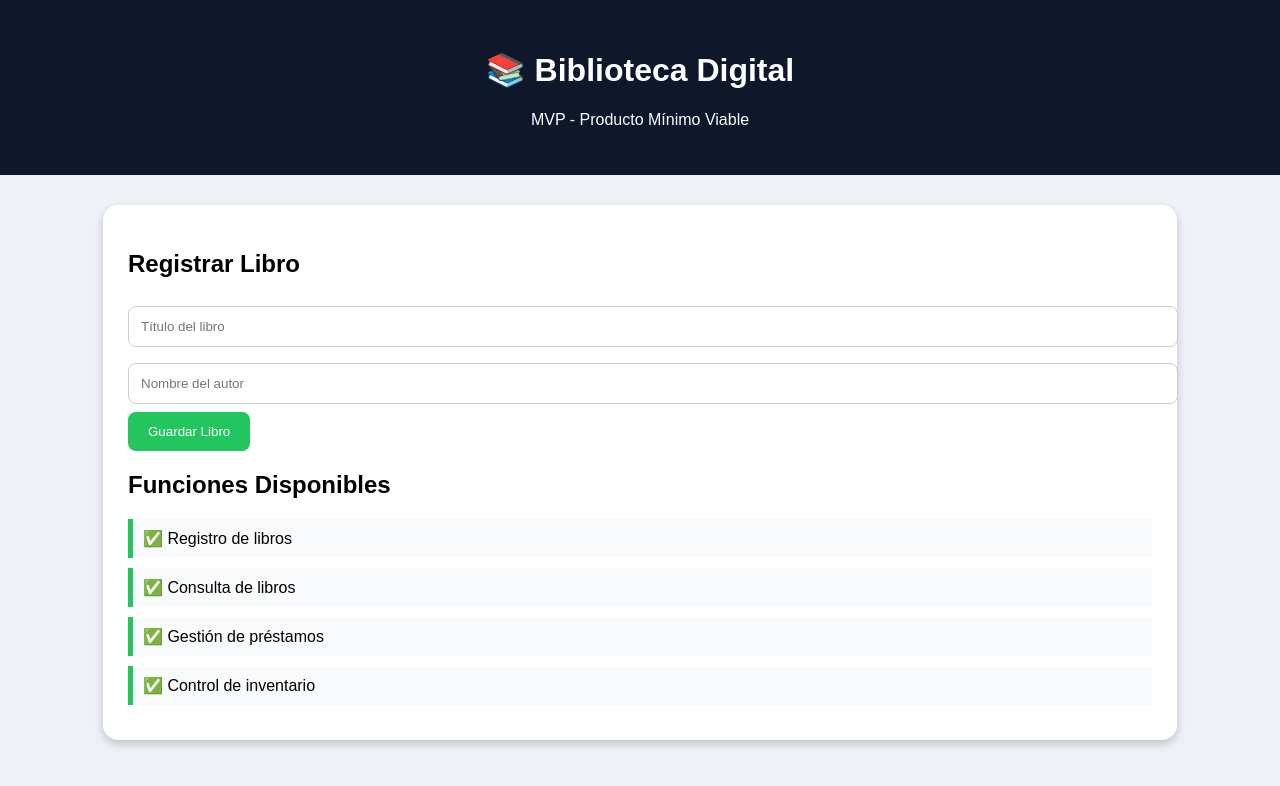
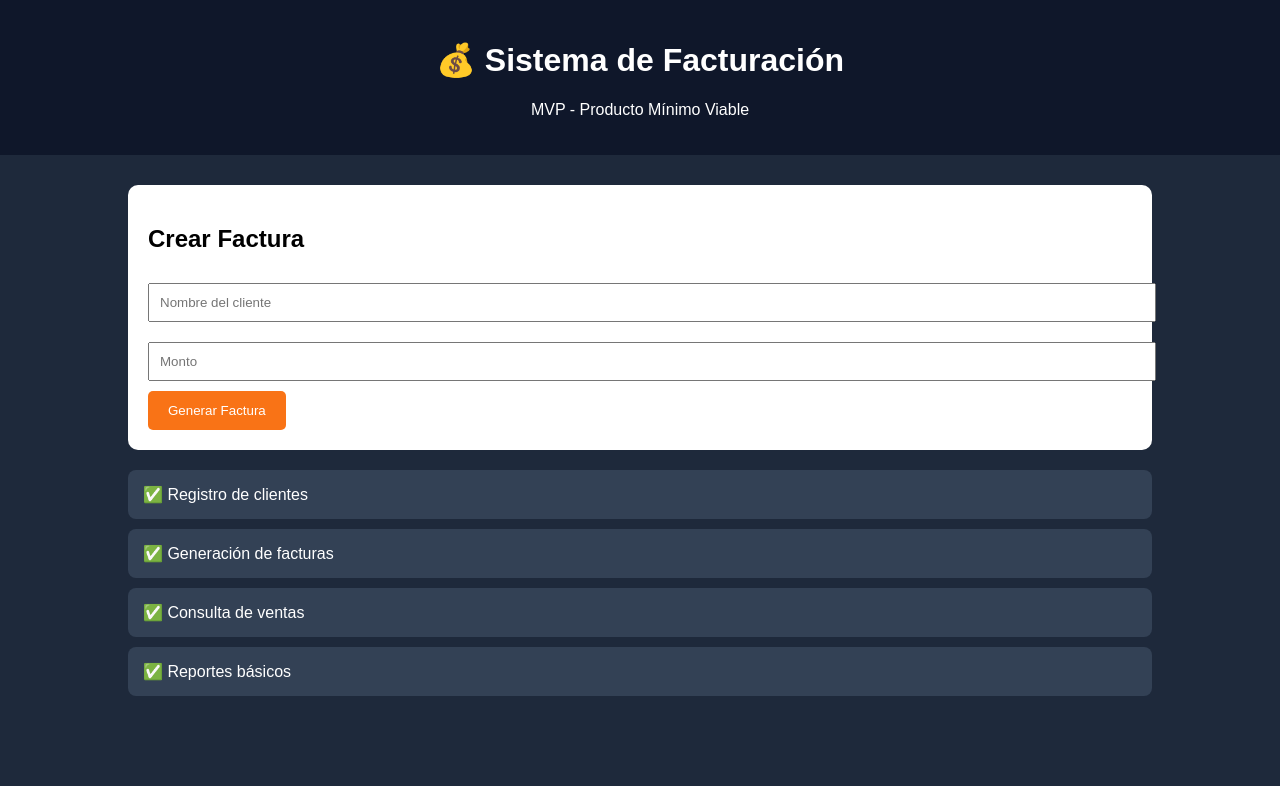
Before and after one commit to nelfideLeon/mvp-sistema-facturacion, a plain HTML site: page index.html in a window 1280 px wide. Drawn offline with Linux system fonts and the light colour scheme.

Commit message:
Update index.html

```diff
--- a/index.html
+++ b/index.html
@@ -3,86 +3,87 @@
 <head>
 <meta charset="UTF-8">
 <meta name="viewport" content="width=device-width, initial-scale=1.0">
-<title>Biblioteca Digital</title>
+<title>Sistema de Facturación</title>
 
 <style>
 body{
     font-family: Arial, sans-serif;
+    background:#1e293b;
     margin:0;
-    background:#eef2f7;
+    color:white;
 }
 
-.header{
+header{
     background:#0f172a;
-    color:white;
+    padding:20px;
     text-align:center;
-    padding:30px;
+}
+
+.container{
+    width:80%;
+    margin:30px auto;
 }
 
 .card{
-    width:80%;
-    margin:30px auto;
     background:white;
-    padding:25px;
-    border-radius:15px;
-    box-shadow:0 4px 10px rgba(0,0,0,.2);
+    color:black;
+    padding:20px;
+    border-radius:10px;
 }
 
 input{
     width:100%;
-    padding:12px;
-    margin:8px 0;
-    border:1px solid #ccc;
-    border-radius:8px;
+    padding:10px;
+    margin:10px 0;
 }
 
 button{
-    background:#22c55e;
+    background:#f97316;
     color:white;
     border:none;
     padding:12px 20px;
-    border-radius:8px;
+    cursor:pointer;
+    border-radius:5px;
 }
 
-button:hover{
-    background:#16a34a;
+.features{
+    margin-top:20px;
 }
 
-.feature{
-    background:#f8fafc;
+.features div{
+    background:#334155;
+    padding:15px;
     margin:10px 0;
-    padding:10px;
-    border-left:5px solid #22c55e;
+    border-radius:8px;
 }
 </style>
 </head>
 
 <body>
 
-<div class="header">
-    <h1>📚 Biblioteca Digital</h1>
+<header>
+    <h1>💰 Sistema de Facturación</h1>
     <p>MVP - Producto Mínimo Viable</p>
+</header>
+
+<div class="container">
+
+<div class="card">
+    <h2>Crear Factura</h2>
+
+    <input type="text" placeholder="Nombre del cliente">
+
+    <input type="number" placeholder="Monto">
+
+    <button>Generar Factura</button>
 </div>
 
-<div class="card">
-
-    <h2>Registrar Libro</h2>
-
-    <input type="text" placeholder="Título del libro">
-
-    <input type="text" placeholder="Nombre del autor">
-
-    <button>Guardar Libro</button>
-
-    <h2>Funciones Disponibles</h2>
-
-    <div class="feature">✅ Registro de libros</div>
-
-    <div class="feature">✅ Consulta de libros</div>
-
-    <div class="feature">✅ Gestión de préstamos</div>
-
-    <div class="feature">✅ Control de inventario</div>
+<div class="features">
+    <div>✅ Registro de clientes</div>
+    <div>✅ Generación de facturas</div>
+    <div>✅ Consulta de ventas</div>
+    <div>✅ Reportes básicos</div>
+</div>
 
 </div>
 
```
